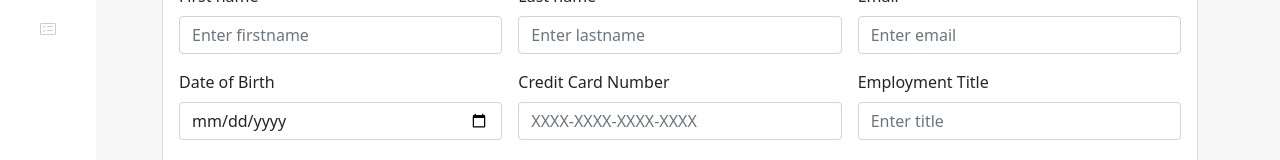
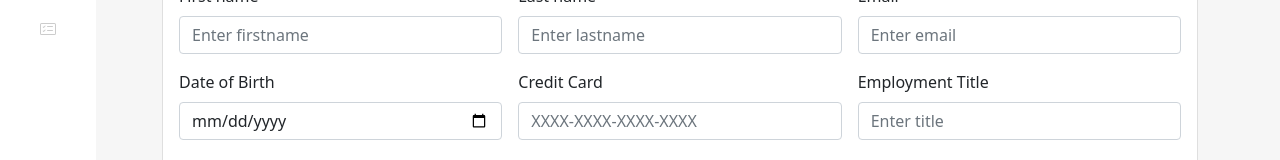
Before and after one commit to kevinO42/monster-vue-project, a Vue app: page /registration in a window 1280 px wide. Shown: the part 178-338 px from the top of the page. Built offline with nearby package versions, Linux system fonts and the light colour scheme.

Commit message:
Registration view class correction

```diff
--- a/src/views/Registration.vue
+++ b/src/views/Registration.vue
@@ -33,7 +33,7 @@
                     </div>
                 </div>
                 <div class="col-md-4">
-                    <label for="credit_card" class="form-label">Credit Card Number</label>
+                    <label for="credit_card" class="form-label">Credit Card</label>
                     <input type="text" v-model="form.credit_card" class="form-control" id="credit_card" placeholder="XXXX-XXXX-XXXX-XXXX" required />
                     <div v-if="errors.err_credit_card" class="invalid-feedback">
                         {{ errors.err_credit_card }}
@@ -59,7 +59,7 @@
                     </div>
                 </div>
                 <div class="col-12">
-                    <button class="btn btn-successq" type="submit">Register User</button>
+                    <button class="btn btn-sucess" type="submit">Register User</button>
                 </div>
               </form>
           </div>
```
